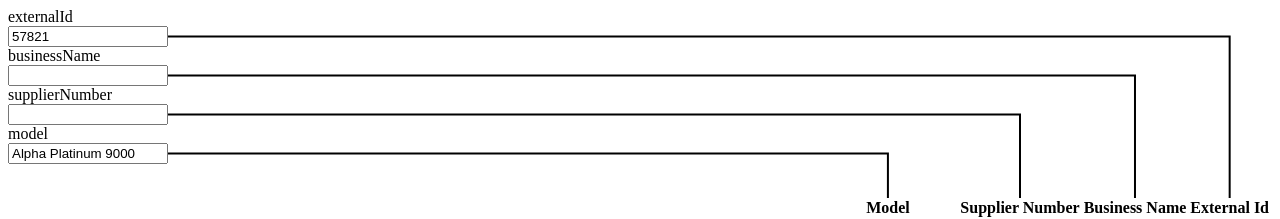
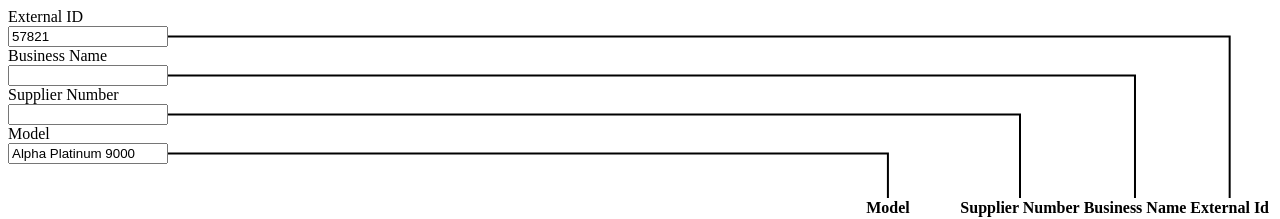
Before and after one commit to datacrush/data-path, a React (Vite) app: page / in a window 1280 px wide. Shown: the top 219 px of the page. Built offline with nearby package versions, Linux system fonts and the light colour scheme.

Commit message:
added schemas

```diff
--- a/src/App.tsx
+++ b/src/App.tsx
@@ -3,25 +3,25 @@ import { Provider } from "react-redux";
 
 import "./App.css";
 import Edge from "./components/Edge";
-import Form, { Action } from "./components/Form";
+import Form, { Action, FormSchema, FormState } from "./components/Form";
 import HeaderCell from "./components/HeaderCell";
 import { store } from "./state/store";
 
-interface FormState {
+interface AccountForm {
   externalId: number;
   businessName: string;
   supplierNumber: string;
   model: string;
 }
 
-const initialState: FormState = {
+const initialState: FormState<AccountForm> = {
   externalId: 57821,
   businessName: "",
   supplierNumber: "",
   model: "Alpha Platinum 9000",
 };
 
-function reducer(state: FormState, action: Action) {
+function reducer(state: FormState<AccountForm>, action: Action) {
   switch (action.type) {
     case "SET_FIELD":
       return {
@@ -32,6 +32,25 @@ function reducer(state: FormState, action: Action) {
       return state;
   }
 }
+
+const schema: FormSchema = {
+  externalId: {
+    type: "number",
+    label: "External ID",
+  },
+  businessName: {
+    type: "string",
+    label: "Business Name",
+  },
+  supplierNumber: {
+    type: "string",
+    label: "Supplier Number",
+  },
+  model: {
+    type: "string",
+    label: "Model",
+  },
+};
 
 function App() {
   const [state, dispatch] = useReducer(reducer, initialState);
@@ -54,7 +73,7 @@ function App() {
       <Edge startPoint="input.model.right" endPoint="th.model.top" />
 
       <div className="content">
-        <Form state={state} updateField={updateField} />
+        <Form schema={schema} state={state} updateField={updateField} />
 
         <div className="table">
           <table>
--- a/src/components/Form.tsx
+++ b/src/components/Form.tsx
@@ -6,28 +6,39 @@ export interface Action {
   value: string | number;
 }
 
-interface Props<T> {
-  state: T;
+export interface FieldSchema {
+  type: string;
+  label: string;
+}
+
+export type FormSchema = Record<string, FieldSchema>;
+
+export type FormState<T> = {
+  [K in keyof T]: number | string;
+};
+
+interface Props {
+  schema: FormSchema;
+  state: Record<string, string | number>;
   updateField: (field: string, value: string | number) => void;
 }
 
-export default function Form<T>({ updateField, state }: Props<T>) {
+export default function Form({ schema, state, updateField }: Props) {
   return (
     <div className="form">
-      {Object.entries(state as Record<string, string | number>).map(
-        ([field, value]) => {
+      {Object.entries<FieldSchema>(schema).map(([field, value]) => {
         return (
           <Input
             key={field}
-              label={field}
+            label={value.label}
             name={field}
             onInput={updateField}
             position="right"
-              value={value}
+            type={value.type}
+            value={state[field]}
           />
         );
-        }
-      )}
+      })}
     </div>
   );
 }
```
Lines whose indentation alone changed are shown as unchanged.
